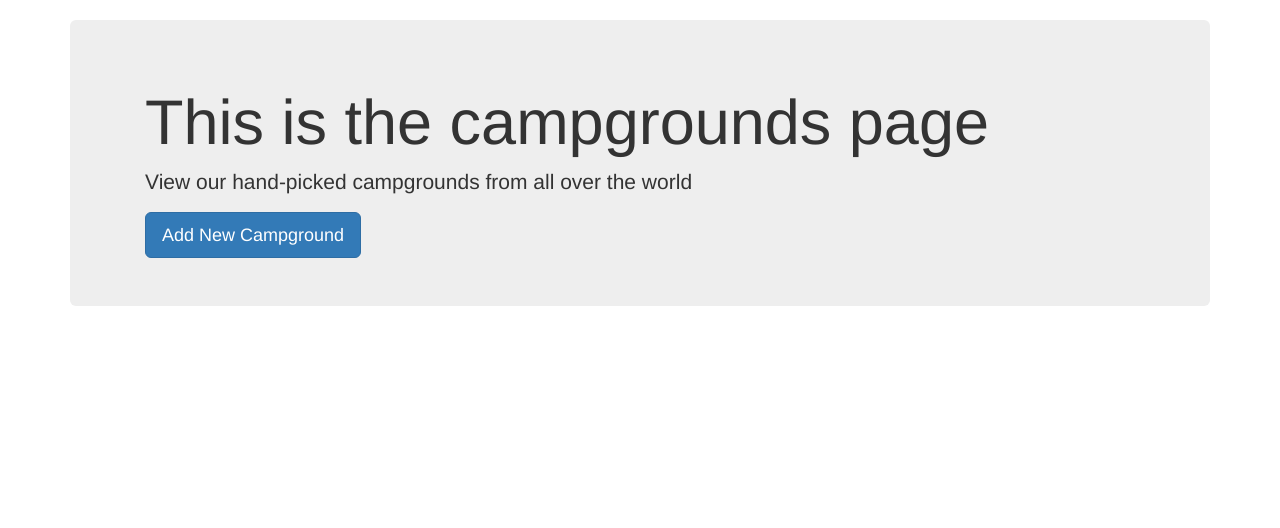
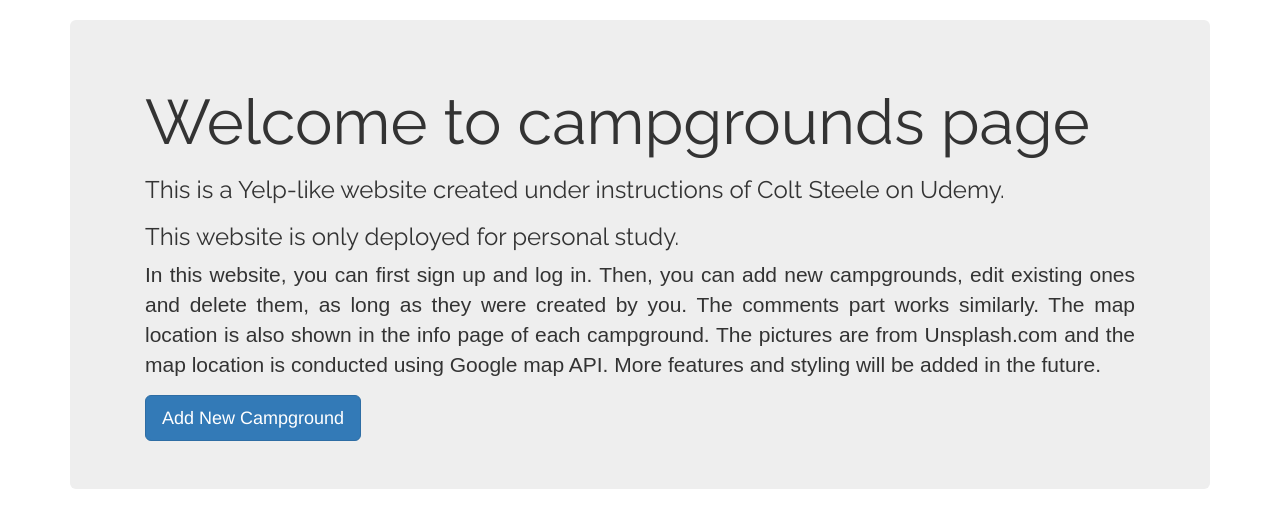
Before and after one commit to liyannong/yelpcamp, a Node server app: page /campgrounds/ in a window 1280 px wide. Shown: the part 52-580 px from the top of the page. Run offline with Node 20, Linux system fonts and the light colour scheme; data that the repository does not hold is empty; some libraries are stand-ins or nearby versions.

Commit message:
add google fonts

```diff
--- a/public/stylesheets/main.css
+++ b/public/stylesheets/main.css
@@ -1,3 +1,11 @@
+#title{
+    font-family: 'Raleway', sans-serif;
+}
+
+#intro{
+    font-family: 'Noto Serif JP', sans-serif;
+    text-align: justify;
+}
 .thumbnail img{
     width: 100%;
 }
--- a/views/campgrounds/index.ejs
+++ b/views/campgrounds/index.ejs
@@ -5,8 +5,14 @@
 
     <header class = "jumbotron">
         <div class = "container">
-            <h1>This is the campgrounds page</h1>
-            <p>View our hand-picked campgrounds from all over the world</p>
+            <h1 id = "title">Welcome to campgrounds page</h1>
+            <h3 id = "title">This is a Yelp-like website created under instructions of Colt Steele on Udemy. </h3>
+            <h3 id = "title">This website is only deployed for personal study.</h3>
+            <p id = "intro"> In this website, you can first sign up and log in.
+               Then, you can add new campgrounds, edit existing ones and delete them, as long as they were created by you. The comments part works similarly.
+               The map location is also shown in the info page of each campground. The pictures are from Unsplash.com and the map location is conducted using Google map API.
+               More features and styling will be added in the future.
+             </p>
             <a class="btn btn-primary btn-lg" href="/campgrounds/new" >Add New Campground</a>
         </div>
     </header>
--- a/views/partials/header.ejs
+++ b/views/partials/header.ejs
@@ -5,6 +5,8 @@
         <!-- We use 3.3.7 first, and try to use bootstrap 4 later-->
         <link rel="stylesheet" href="https://maxcdn.bootstrapcdn.com/bootstrap/3.3.0/css/bootstrap.min.css">
         <link rel = "stylesheet" href = "/stylesheets/main.css">
+        <link href="https://fonts.googleapis.com/css?family=Raleway" rel="stylesheet">
+        <link href="https://fonts.googleapis.com/css?family=Noto+Serif+JP" rel="stylesheet">
     </head>
     <body>
 
```
